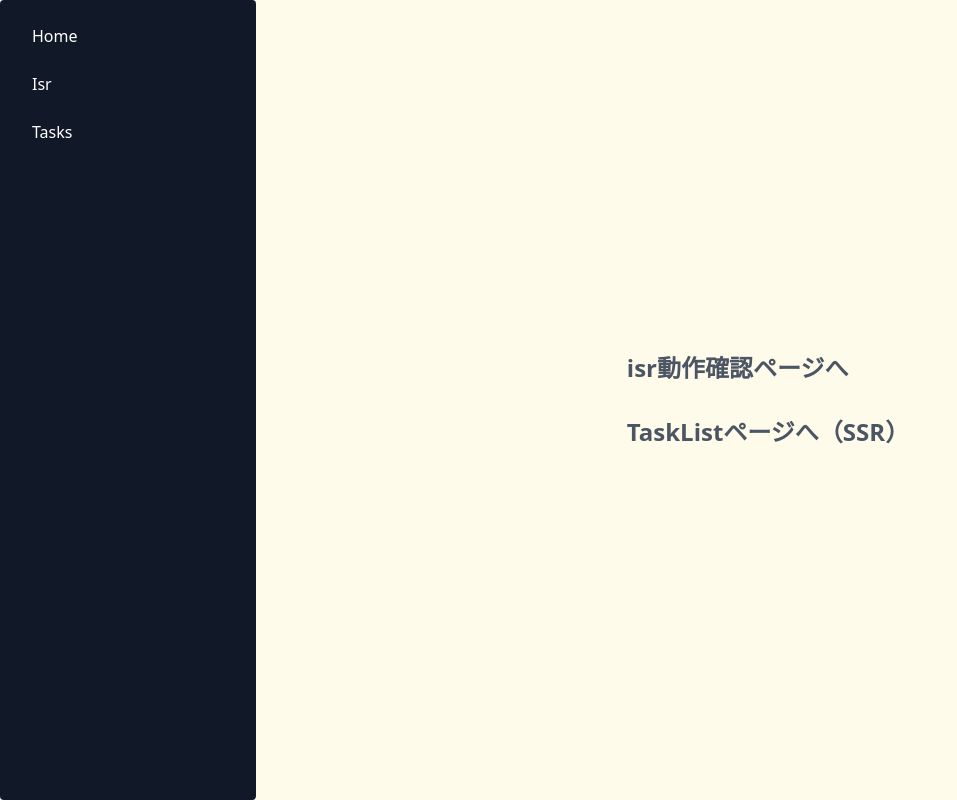
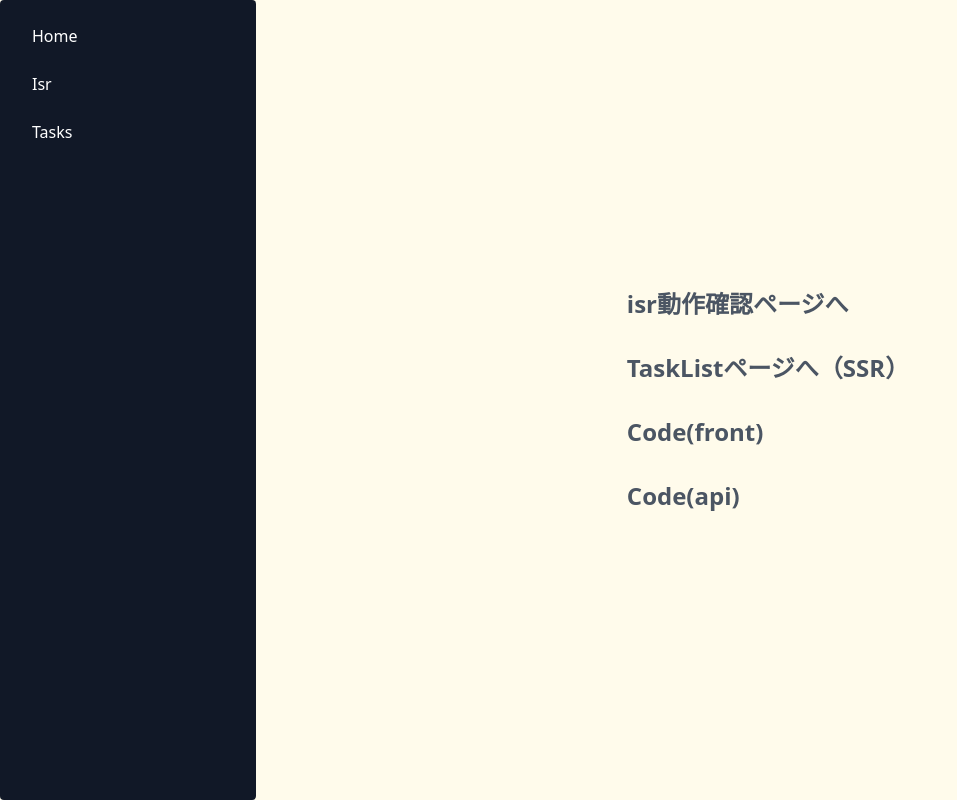
Before and after one commit to tokatu4561/next-apmlify-sample-todo, a Next.js app: page / in a window 1280 px wide. Shown: the whole page, without its empty margins (0-957 px from the left). Built offline with nearby package versions, Linux system fonts and the light colour scheme; no server answers; what @aws-amplify/ui-react, aws-amplify would draw is missing.

Commit message:
link追加

```diff
--- a/pages/index.tsx
+++ b/pages/index.tsx
@@ -12,11 +12,23 @@ const Home: NextPage = () => {
               isr動作確認ページへ
             </a>
           </Link>
-          <Link href={'/isr'}>
+          <Link href={'/tasks'}>
             <a className="text-2xl font-bold hover:underline">
               TaskListページへ（SSR）
             </a>
           </Link>
+          <a
+            href="https://github.com/tokatu4561/next-apmlify-sample-todo"
+            className="text-2xl font-bold hover:underline"
+          >
+            {'Code(front)'}
+          </a>
+          <a
+            href="https://github.com/tokatu4561/lambda-memo-api"
+            className="text-2xl font-bold hover:underline"
+          >
+            {'Code(api)'}
+          </a>
         </div>
       </main>
     </MainLayout>
```
